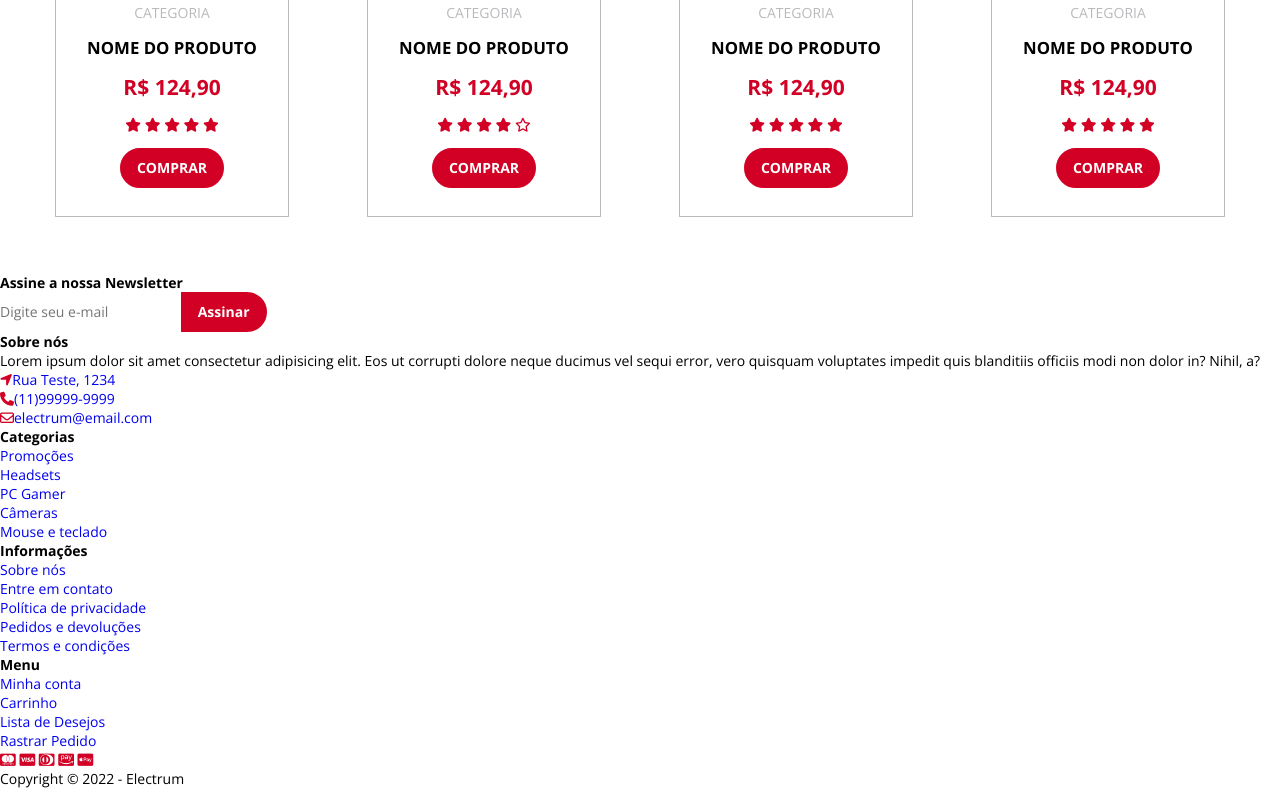
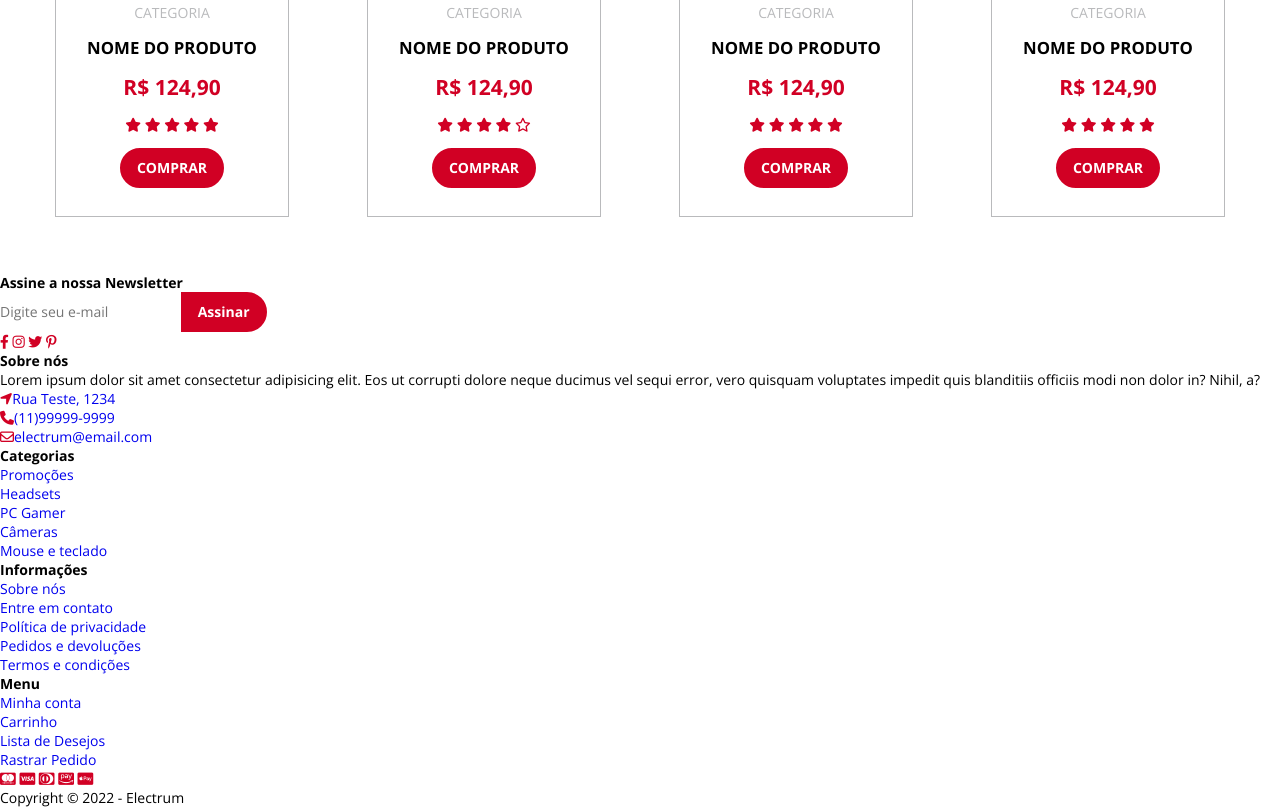
Before and after one commit to othonss/Projeto-Electrum-sass, a plain HTML site: page index.html in a window 1280 px wide. Shown: the part 1802-2609 px from the top of the page. Drawn offline with nearby package versions, Linux system fonts and the light colour scheme.

Commit message:
Alteração no HTML Foi criado o espaço para colocar o ícones das redes sociais na seção de newsletter.

```diff
--- a/index.html
+++ b/index.html
@@ -262,6 +262,12 @@
                 <input type="email" name="email" id="email" placeholder="Digite seu e-mail">
                 <input type="submit" value="Assinar" class="btn btn-half">
             </form>
+            <div class="social-media">
+                <i class="fab fa-facebook-f"></i>
+                <i class="fab fa-instagram"></i>
+                <i class="fab fa-twitter"></i>
+                <i class="fab fa-pinterest-p"></i>
+            </div>
         </div>
         <!-- Footer -->
         <footer class="footer">
```
